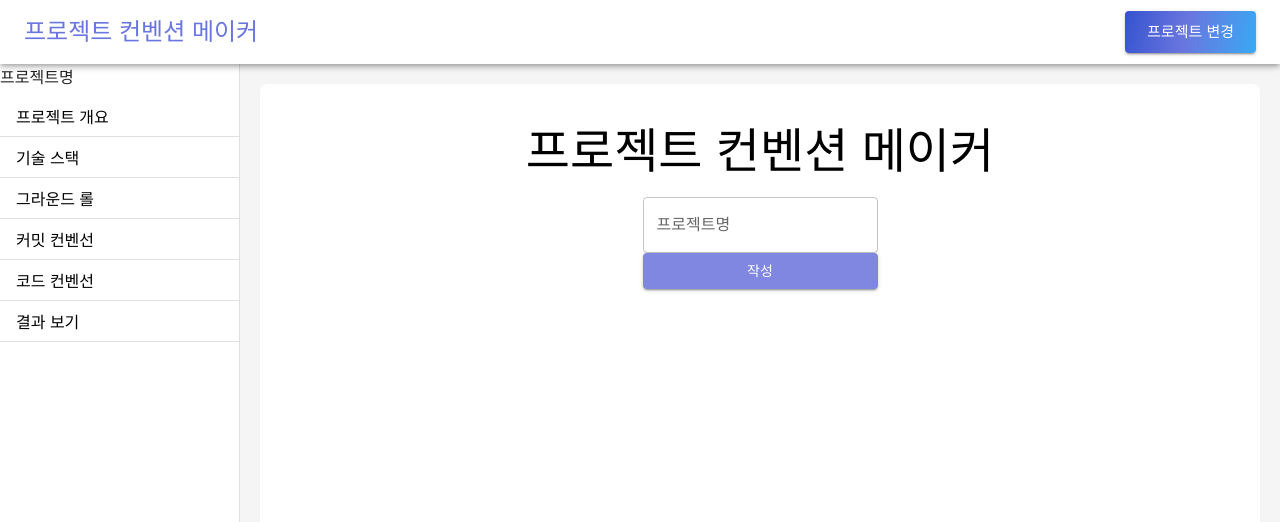
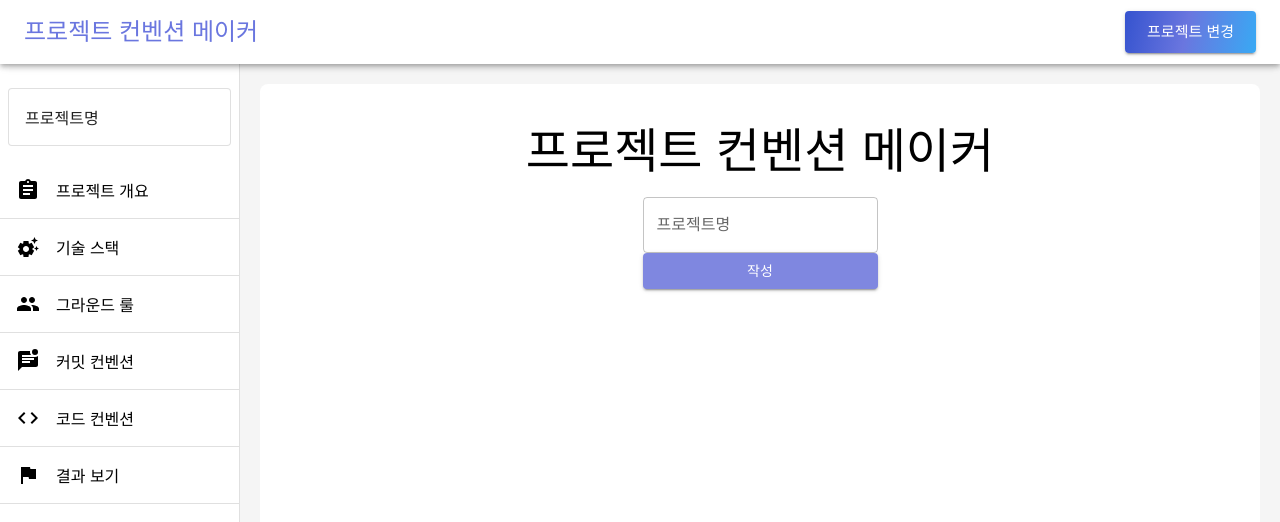
Before and after one commit to projectconventionmaker/project_convention_maker, a React (Vite) app: page / in a window 1280 px wide. Shown: the top 522 px of the page. Built offline with nearby package versions, Linux system fonts and the light colour scheme; a web font is replaced by a local one.

Commit message:
style: 내비게이션 바 스타일
- 아이콘 삽입

```diff
--- a/src/components/layout/navbar/Nav.tsx
+++ b/src/components/layout/navbar/Nav.tsx
@@ -1,32 +1,60 @@
 import { useLocation } from 'react-router-dom';
-import { Drawer, List, ListItem, Box, Link } from '@mui/material';
+import { List, ListItem, Box, Link, Card } from '@mui/material';
 // import styles from './Nav.module.scss';
 
+import Group from '@mui/icons-material/Group';
+import Code from '@mui/icons-material/Code';
+import SettingsSuggest from '@mui/icons-material/SettingsSuggest';
+import MarkUnreadChatAlt from '@mui/icons-material/MarkUnreadChatAlt';
+import Assignment from '@mui/icons-material/Assignment';
+import Flag from '@mui/icons-material/Flag';
+
 const NAVLIST = [
-  { to: '/overview', name: '프로젝트 개요' },
-  { to: '/stack', name: '기술 스택' },
-  { to: '/groundrule', name: '그라운드 롤' },
-  { to: '/commit', name: '커밋 컨벤선' },
-  { to: '/code', name: '코드 컨벤선' },
-  { to: '/result', name: '결과 보기' },
+  { to: '/overview', name: '프로젝트 개요', icon: <Assignment /> },
+  { to: '/stack', name: '기술 스택', icon: <SettingsSuggest /> },
+  { to: '/groundrule', name: '그라운드 룰', icon: <Group /> },
+  { to: '/commit', name: '커밋 컨벤션', icon: <MarkUnreadChatAlt /> },
+  { to: '/code', name: '코드 컨벤션', icon: <Code /> },
+  { to: '/result', name: '결과 보기', icon: <Flag /> },
 ];
 
+const projectName = localStorage.getItem('data');
 const Nav = () => {
   const location = useLocation();
   return (
     <Box component="nav">
-      <Box>프로젝트명</Box>
+      <Box p={1}>
+        <Card variant="outlined" sx={{ padding: 2, marginTop: 2 }}>
+          {projectName || '프로젝트명'}
+        </Card>
+      </Box>
       <List>
         {NAVLIST.map(item => (
           <ListItem
             key={item.to}
             divider
             sx={{
+              padding: 0,
               backgroundColor:
-                location.pathname === item.to ? '#666' : 'transparent',
+                location.pathname === item.to ? 'primary.main' : 'transparent',
+              '&:hover': {
+                backgroundColor: 'rgba(127, 135, 224, 0.238)',
+              },
             }}
           >
-            <Link href={item.to} underline="none" color="black">
+            <Link
+              href={item.to}
+              underline="none"
+              color="black"
+              sx={{
+                padding: 2,
+                flexGrow: 1,
+                display: 'flex',
+                gap: 2,
+                alignItems: 'center',
+              }}
+            >
+              {item.icon}
               {item.name}
             </Link>
           </ListItem>
```
